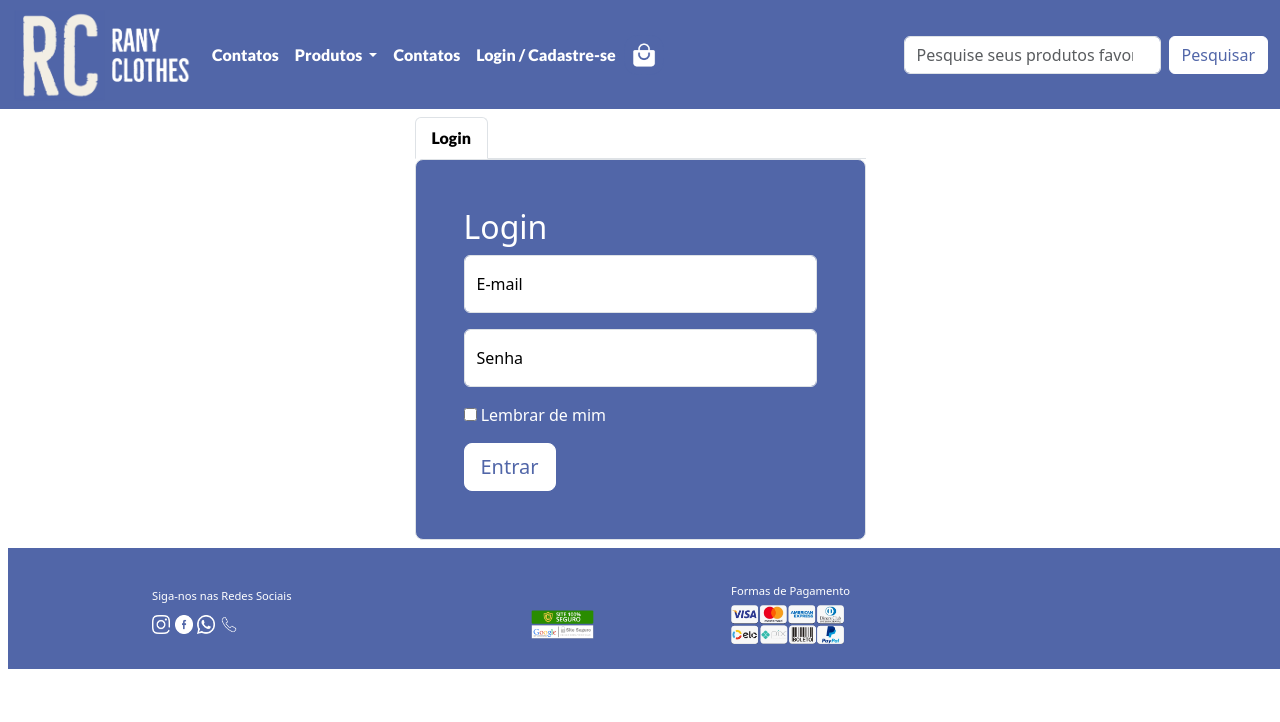
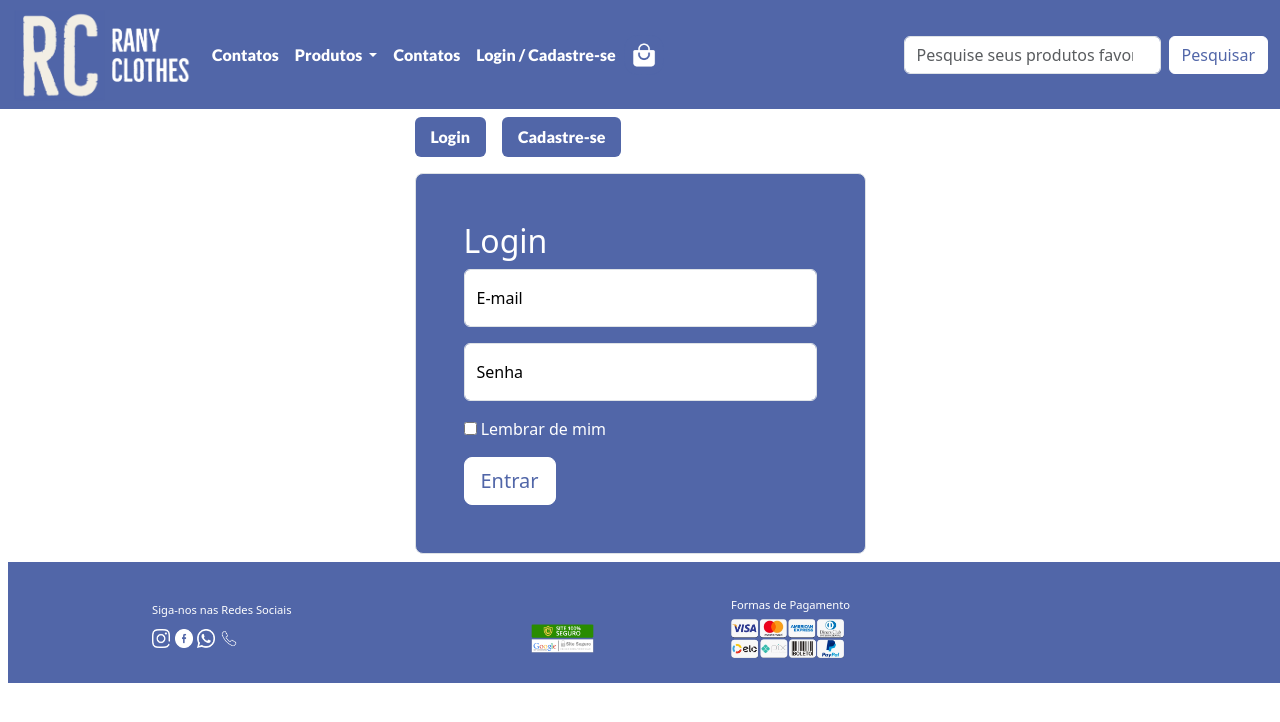
Before and after one commit to alankorn/E-CommerceTera, a plain HTML site: page loginCadastro.html in a window 1280 px wide. Drawn offline with nearby package versions, Linux system fonts and the light colour scheme.

Commit message:
Tabs de login e cadastro ok

```diff
--- a/loginCadastro.html
+++ b/loginCadastro.html
@@ -1,23 +1,29 @@
 <!DOCTYPE html>
 <html lang="pt-br">
+
 <head>
   <meta charset="UTF-8">
   <meta http-equiv="X-UA-Compatible" content="IE=edge">
   <meta name="viewport" content="width=device-width, initial-scale=1.0">
-    <link href="https://cdn.jsdelivr.net/npm/bootstrap@5.3.0-alpha1/dist/css/bootstrap.min.css" rel="stylesheet" integrity="sha384-GLhlTQ8iRABdZLl6O3oVMWSktQOp6b7In1Zl3/Jr59b6EGGoI1aFkw7cmDA6j6gD" crossorigin="anonymous">
+  <link href="https://cdn.jsdelivr.net/npm/bootstrap@5.3.0-alpha1/dist/css/bootstrap.min.css" rel="stylesheet"
+    integrity="sha384-GLhlTQ8iRABdZLl6O3oVMWSktQOp6b7In1Zl3/Jr59b6EGGoI1aFkw7cmDA6j6gD" crossorigin="anonymous">
   <link rel="preconnect" href="https://fonts.googleapis.com">
   <link rel="preconnect" href="https://fonts.gstatic.com" crossorigin>
-    <link href="https://fonts.googleapis.com/css2?family=Lato:ital,wght@0,100;0,300;0,400;0,700;0,900;1,100;1,300;1,400;1,700;1,900&display=swap" rel="stylesheet">
+  <link
+    href="https://fonts.googleapis.com/css2?family=Lato:ital,wght@0,100;0,300;0,400;0,700;0,900;1,100;1,300;1,400;1,700;1,900&display=swap"
+    rel="stylesheet">
   <link rel="stylesheet" href="style.css">
   <title>Rany Clothes | Login e Cadastro</title>
 </head>
+
 <body>
 
   <header>
     <nav class="navbar navbar-expand-lg" nav class="navbar" style="background-color: #5166A8;">
       <div class="container-fluid">
         <img src="./images/RANY CLOTHES-1.png" class="logo" alt="" style="padding-right: 1%;">
-          <button class="navbar-toggler" type="button" data-bs-toggle="collapse" data-bs-target="#navbarSupportedContent" aria-controls="navbarSupportedContent" aria-expanded="false" aria-label="Toggle navigation">
+        <button class="navbar-toggler" type="button" data-bs-toggle="collapse" data-bs-target="#navbarSupportedContent"
+          aria-controls="navbarSupportedContent" aria-expanded="false" aria-label="Toggle navigation">
           <span class="navbar-toggler-icon"></span>
         </button>
         <div class="collapse navbar-collapse" id="navbarSupportedContent">
@@ -26,14 +32,17 @@
               <a class="nav-link" href="#">Contatos</a>
             </li>
             <li class="nav-item dropdown">
-                <a class="nav-link dropdown-toggle" href="#" role="button" data-bs-toggle="dropdown" aria-expanded="false">
+              <a class="nav-link dropdown-toggle" href="#" role="button" data-bs-toggle="dropdown"
+                aria-expanded="false">
                 Produtos
               </a>
               <ul class="dropdown-menu">
                 <li><a class="dropdown-item" href="#">Moda Masculina</a></li>
                 <li><a class="dropdown-item" href="#">Moda Feminina</a></li>
                 <li><a class="dropdown-item" href="#">Moda infantil</a></li>
-                  <li><hr class="dropdown-divider"></li>
+                <li>
+                  <hr class="dropdown-divider">
+                </li>
                 <li><a class="dropdown-item" href="#">Mais opções em breve</a></li>
 
               </ul>
@@ -51,7 +60,8 @@
           </ul>
 
           <form class="d-flex" role="search">
-              <input class="form-control me-2" type="search" placeholder="Pesquise seus produtos favoritos!" aria-label="Search">
+            <input class="form-control me-2" type="search" placeholder="Pesquise seus produtos favoritos!"
+              aria-label="Search">
             <button class="btn btn-outline-success" type="submit">Pesquisar</button>
           </form>
         </div>
@@ -61,29 +71,32 @@
   </header>
 
   <main style="margin-top: 0.5em;">
-      <div class = "container">
-        <div class ="row align-items-center">
-            <div class = "col-md-10 mx-auto col-lg-5">
-
-
-                <ul class="nav nav-tabs" role="tablist">
+    <div class="container">
+      <div class="row align-items-center">
+        <div class="col-md-10 mx-auto col-lg-5">
+          <div class="tab-content" id="LoginCadastro">
+            <ul class="nav nav-pills mb-3" id="pills-tab" role="tablist">
               <li class="nav-item" role="presentation">
-                      <a href="#tabLogin" class="nav-link active" id="linkLogin" data-toggle="tab" role="tab" aria-controls="tabLogin">Login</a>
+                <button class="nav-link active" style="background-color: #5166A8;" id="pills-home-tab" data-bs-toggle="pill" data-bs-target="#pills-home"
+                  type="button" role="tab" aria-controls="pills-home" aria-selected="true">Login</button>
               </li>
               <li class="nav-item" role="presentation">
-                        <a href="#cadastro" class="nav-link" id="linkCadastro" data-toggle="tab" role="tab" aria-controls="tabCadastro">Cadastro</a>
+                <button class="nav-link cadastroButton" style="background-color: #5166A8; margin-left: 1rem; color: white;"id="pills-profile-tab" data-bs-toggle="pill" data-bs-target="#pills-profile"
+                  type="button" role="tab" aria-controls="pills-profile" aria-selected="false">Cadastre-se</button>
+              </li>
               </li>
             </ul>
-                  <div class="tab-content" id="LoginCadastro">
-                    <div class="tab-pane fade show active" id="tabLogin" role="tabpanel" aria-labelledby="linkLogin">
-                        <form class="p-4 p-md-5 border rounded-3 form-login" >
+            <div class="tab-content" id="pills-tabContent">
+              <div class="tab-pane fade show active" id="pills-home" role="tabpanel" aria-labelledby="pills-home-tab"
+                tabindex="0">
+                <form class="p-4 p-md-5 border rounded-3 form-login">
                   <h2>Login</h2>
-                            <div class = "form-floating mb-3" >
-                                <input type="email" class="form-control mb-3" id ="inputEmail" placeholder="E-mail"/>
+                  <div class="form-floating mb-3">
+                    <input type="email" class="form-control mb-3" id="inputEmail" placeholder="E-mail" />
                     <label for="inputEmail">E-mail</label>
                   </div>
-                            <div class = "form-floating mb-3" >
-                                <input type="password" class="form-control" id ="senhaInput" placeholder="Senha"/>
+                  <div class="form-floating mb-3">
+                    <input type="password" class="form-control" id="senhaInput" placeholder="Senha" />
                     <label for="senhaInput">Senha</label>
                   </div>
                   <div class="checkbox mb-3">
@@ -94,15 +107,15 @@
                   <button class="btn btn-lg btn-outline-success" type="submit">Entrar</button>
                 </form>
               </div>
-                     <div class="tab-pane fade" id="cadastro" role="tabpanel" aria-labelledby="linkCadastro">
-                        <form class="p-4 p-md-5 border rounded-3 form-login" >
+              <div class="tab-pane fade" id="pills-profile" role="tabpanel" aria-labelledby="pills-profile-tab"
+                tabindex="0"><form class="p-4 p-md-5 border rounded-3 form-login">
                   <h2>Cadastro</h2>
-                            <div class = "form-floating mb-3" >
-                                <input type="email" class="form-control mb-3" id ="inputEmail" placeholder="E-mail"/>
+                  <div class="form-floating mb-3">
+                    <input type="email" class="form-control mb-3" id="inputEmail" placeholder="E-mail" />
                     <label for="inputEmail">E-mail</label>
                   </div>
-                            <div class = "form-floating mb-3" >
-                                <input type="password" class="form-control" id ="senhaInput" placeholder="Senha"/>
+                  <div class="form-floating mb-3">
+                    <input type="password" class="form-control" id="senhaInput" placeholder="Senha" />
                     <label for="senhaInput">Senha</label>
                   </div>
                   <div class="checkbox mb-3">
@@ -113,11 +126,13 @@
                   <button class="btn btn-lg btn-outline-success" type="submit">Entrar</button>
                 </form>
               </div>
-
             </div>
           </div>
         </div>
       </div>
+    </div>
+
+
 
   </main>
 
@@ -144,6 +159,12 @@
     </div>
   </footer>
 
-    <script src="https://cdn.jsdelivr.net/npm/bootstrap@5.3.0-alpha1/dist/js/bootstrap.bundle.min.js" integrity="sha384-w76AqPfDkMBDXo30jS1Sgez6pr3x5MlQ1ZAGC+nuZB+EYdgRZgiwxhTBTkF7CXvN" crossorigin="anonymous"></script>
+  <script src="https://cdn.jsdelivr.net/npm/bootstrap@5.3.0-alpha1/dist/js/bootstrap.bundle.min.js"
+    integrity="sha384-w76AqPfDkMBDXo30jS1Sgez6pr3x5MlQ1ZAGC+nuZB+EYdgRZgiwxhTBTkF7CXvN"
+    crossorigin="anonymous"></script>
+
+
+
 </body>
+
 </html>
--- a/style.css
+++ b/style.css
@@ -144,3 +144,10 @@ label{
 footer{
     margin: 0;
 }
+
+#loginButton{
+    background-color: #5166A8;
+}
+#cadastroButton{
+    color: #5166A8;
+}
```
Lines whose indentation alone changed are shown as unchanged.
